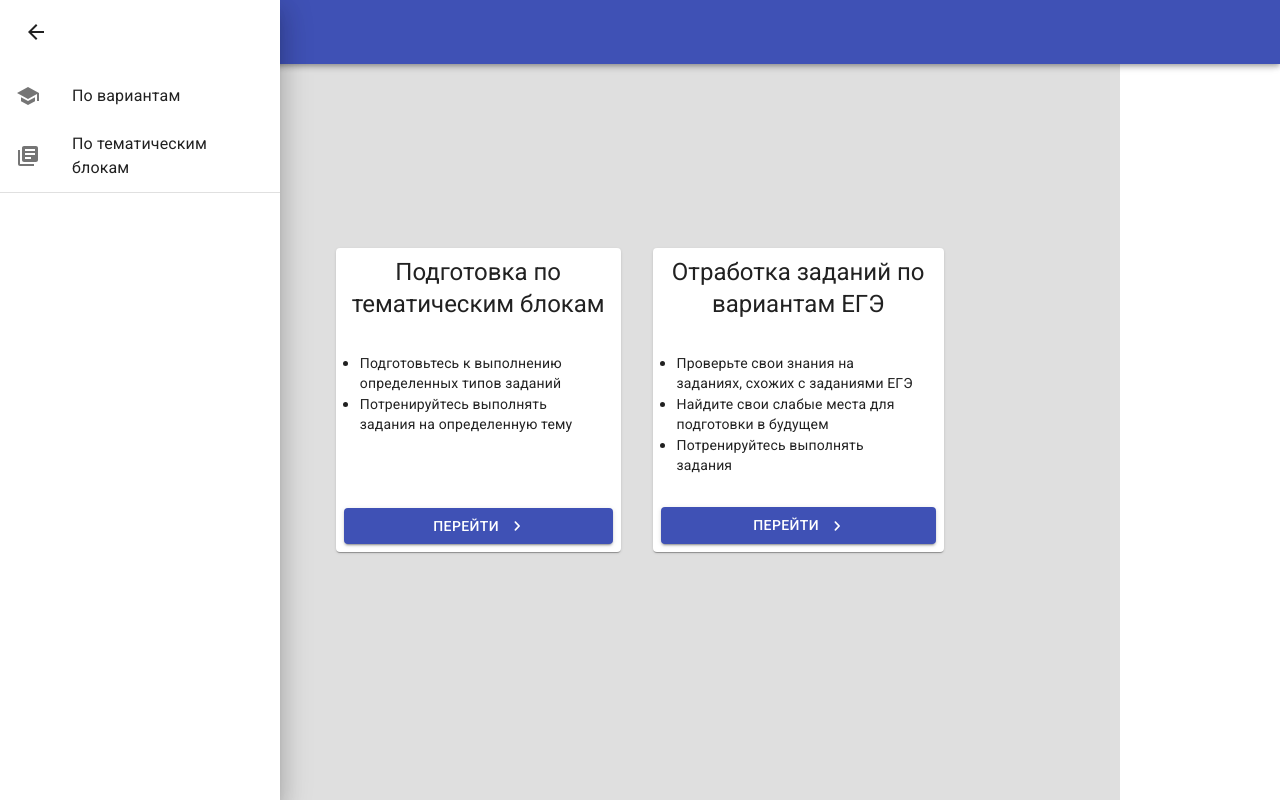
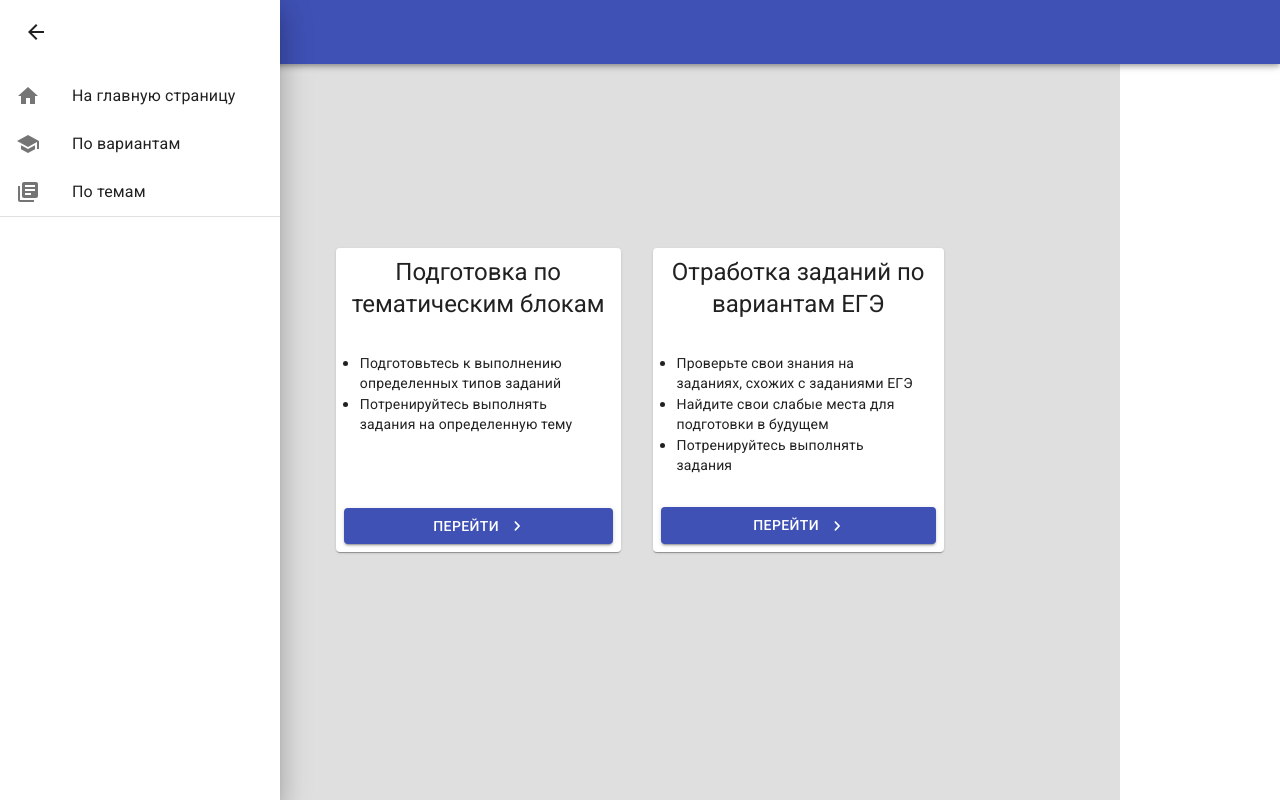
Before and after one commit to HeroBrine1st/Inf, a React (Create React App) app: page / in a window 1280 px wide. Both pictures are taken after a click on the button "menu". Built offline with nearby package versions, Linux system fonts and the light colour scheme.

Commit message:
Home в дравере

```diff
--- a/src/app/NavigationDrawer.js
+++ b/src/app/NavigationDrawer.js
@@ -6,7 +6,7 @@ import {Link} from "react-router-dom";
 import Typography from "@material-ui/core/Typography";
 import IconButton from "@material-ui/core/IconButton";
 import ArrowBackIcon from "@material-ui/icons/ArrowBack";
-import {LibraryBooks, School} from "@material-ui/icons";
+import {Home, LibraryBooks, School} from "@material-ui/icons";
 
 const useStyles = makeStyles((theme) => ({
   link: {
@@ -47,13 +47,17 @@ function NavigationDrawer(props) {
       </Typography>
     </Toolbar>
     <List className={classes.list} onClick={props.onClose}>
-      <ListItem button component={Link} to="/variants" key="1">
+      <ListItem button component={Link} to="/" key="home">
+        <ListItemIcon><Home/></ListItemIcon>
+        <ListItemText>На главную страницу</ListItemText>
+      </ListItem>
+      <ListItem button component={Link} to="/variants" key="by-variants">
         <ListItemIcon><School/></ListItemIcon>
         <ListItemText>По вариантам</ListItemText>
       </ListItem>
-      <ListItem button component={Link} to="/blocks" divider key="2">
+      <ListItem button component={Link} to="/themes" divider key="by-themes">
         <ListItemIcon><LibraryBooks/></ListItemIcon>
-        <ListItemText>По тематическим блокам</ListItemText>
+        <ListItemText>По темам</ListItemText>
       </ListItem>
     </List>
 
```
